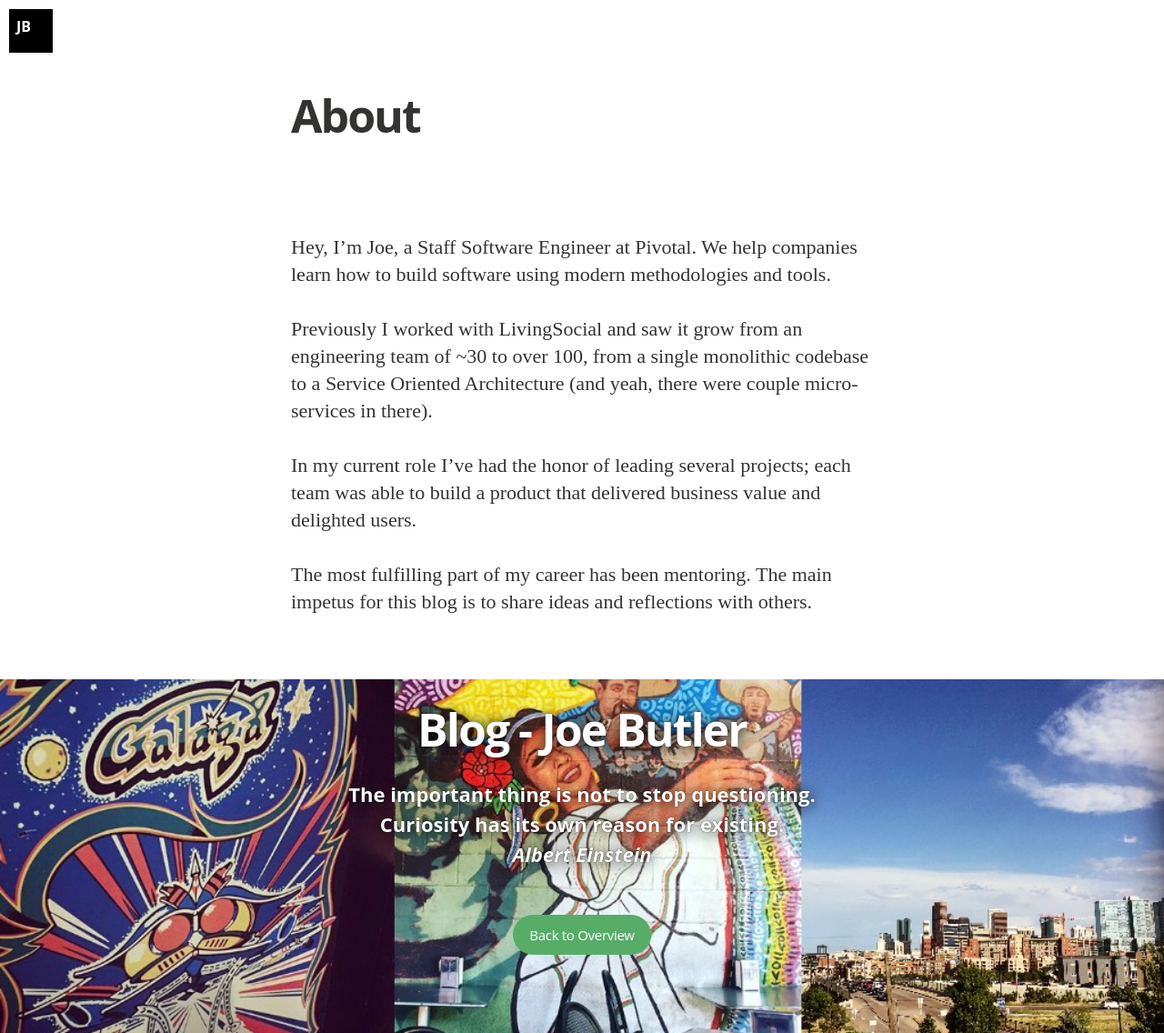
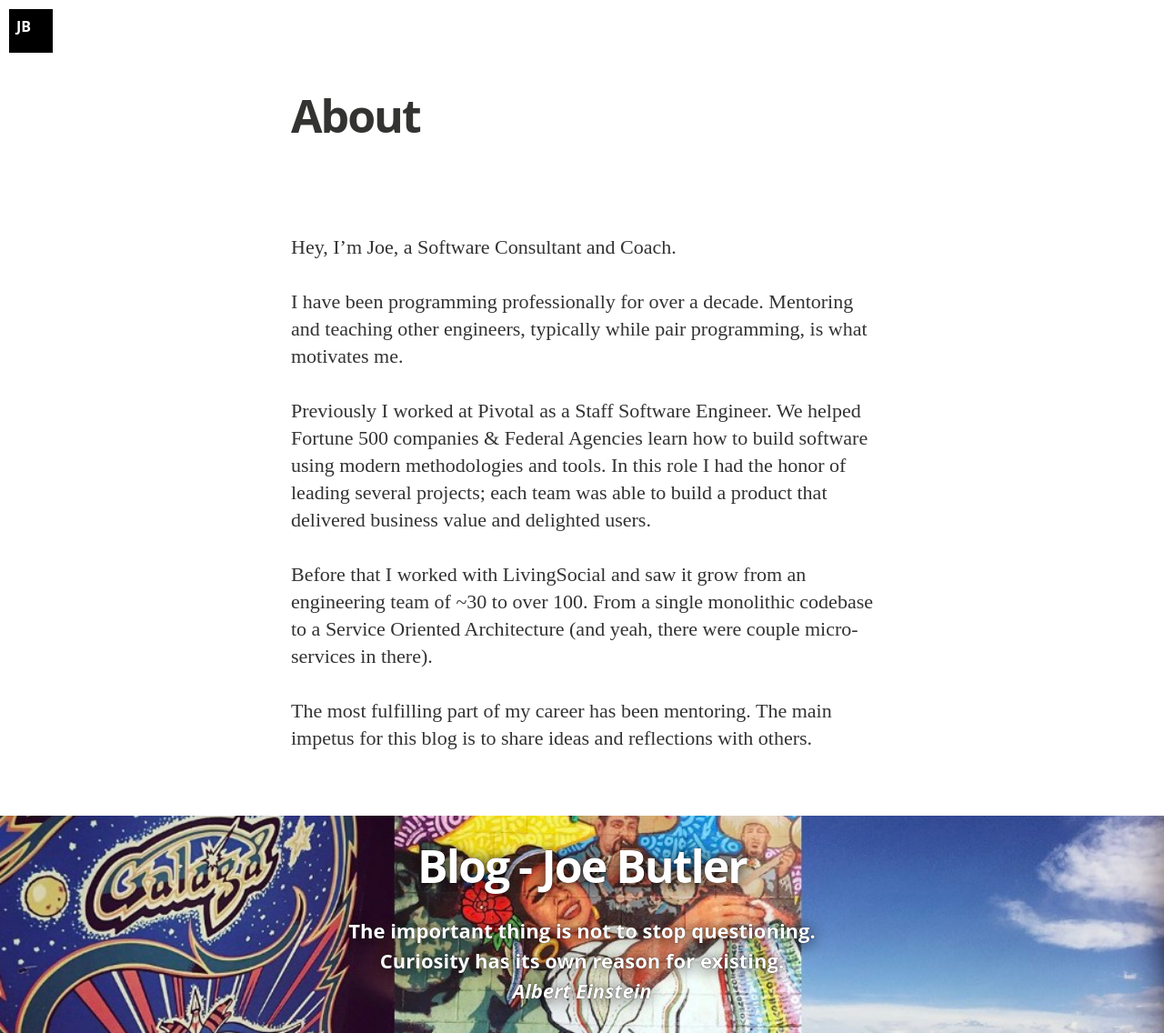
Before and after one commit to joebutler2/joebutler2.github.io, a Jekyll site: the page built from about.md, in a window 1280 px wide, cut to the strip 0-1136 px from the top of the page. Shown: the whole strip at 91% size. Built offline with Jekyll 4.4.1, drawn with Linux system fonts in a browser that asks for light colours; nearby versions of some CDN libraries; some web fonts are replaced.

Commit message:
Update from Forestry.io Joe updated about.md

```diff
--- a/about.md
+++ b/about.md
@@ -1,13 +1,15 @@
 ---
 layout: page
 title: About
-permalink: /about/
+permalink: "/about/"
+
 ---
+Hey, I'm Joe, a Software Consultant and Coach.
 
-Hey, I'm Joe, a Staff Software Engineer at Pivotal. We help companies learn how to build software using modern methodologies and tools.
+I have been programming professionally for over a decade. Mentoring and teaching other engineers, typically while pair programming, is what motivates me.
 
-Previously I worked with LivingSocial and saw it grow from an engineering team of ~30 to over 100, from a single monolithic codebase to a Service Oriented Architecture (and yeah, there were couple micro-services in there).
+Previously I worked at Pivotal as a Staff Software Engineer. We helped Fortune 500 companies & Federal Agencies learn how to build software using modern methodologies and tools. In this role I had the honor of leading several projects; each team was able to build a product that delivered business value and delighted users.
 
-In my current role I've had the honor of leading several projects; each team was able to build a product that delivered business value and delighted users.
+Before that I worked with LivingSocial and saw it grow from an engineering team of \~30 to over 100. From a single monolithic codebase to a Service Oriented Architecture (and yeah, there were couple micro-services in there).
 
 The most fulfilling part of my career has been mentoring. The main impetus for this blog is to share ideas and reflections with others.
```
